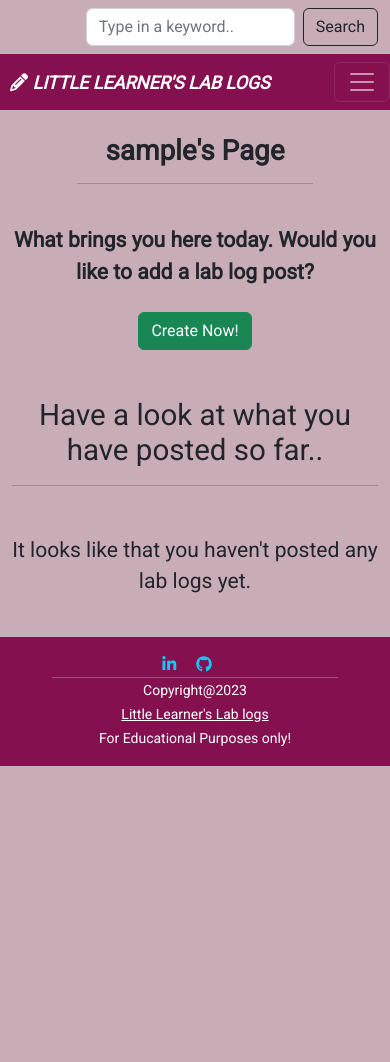
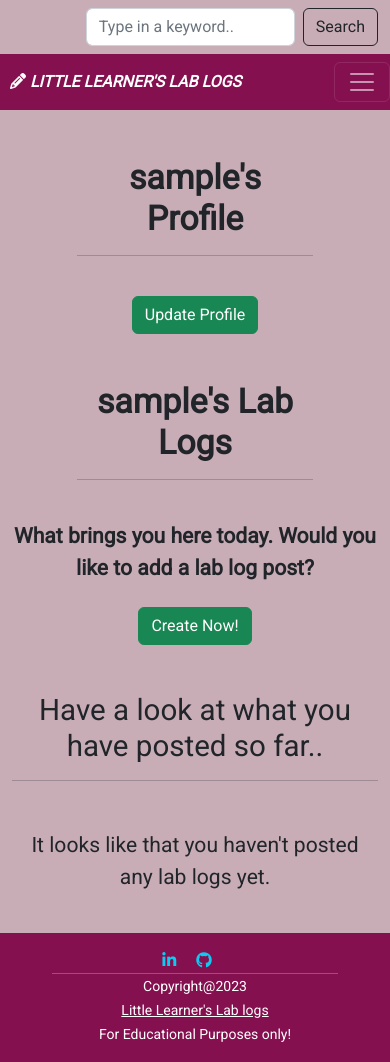
Before and after one commit to RoshnaVakkeel/Little_Learners_Lab_Logs, a Django app: page /my_page/ in a window 390 px wide. Before the commit the page ends 766 px from the top, so only its background shows below. Run offline with Django 3.2, Linux system fonts and the light colour scheme; the visitor is signed in with stand-in values (Sample User, id 1); data that the repository does not hold is empty; some libraries are stand-ins or nearby versions.

Commit message:
Fix responsivenessnes issue in md

```diff
--- a/logs/views.py
+++ b/logs/views.py
@@ -18,7 +18,7 @@ class PostList(generic.ListView):
     model = Post
     queryset = Post.objects.filter(status=1).order_by('-created_on')
     template_name = 'index.html'
-    paginate_by = 3
+    paginate_by = 2
 
 
 class AllPosts(generic.ListView):
--- a/static/css/style.css
+++ b/static/css/style.css
@@ -91,7 +91,7 @@ p {
 @media only screen and (max-width: 800px) {
     .navbar-brand {
         margin-left: 10px;
-        font-size: 120%;
+        font-size: 100%;
         font-weight: 600;
     }
 
@@ -100,7 +100,7 @@ p {
 @media only screen and (max-width: 500px) {
     .navbar-brand {
         margin-left: 10px;
-        font-size: large;
+        font-size: 1em;
         font-weight: 600;
     }
 
@@ -109,12 +109,3 @@ p {
     }
 
 }
-
-
-@media only screen and (max-width: 300px) {
-    .navbar-brand {
-        margin-left: 10px;
-        font-size: 100%;
-        font-weight: 600;
-    }
-}
--- a/templates/my_page.html
+++ b/templates/my_page.html
@@ -7,10 +7,26 @@
 
 <br>
 <div>
-    <div class="container">
+    <div class="container text-center mt-4">
         <div class="row">
             <div class="col-8 offset-2">
-                <h2 class="text-center display-6 fw-bold text-dark" id="user-page"> {{user.username}}'s Page</h2>
+                <h2 class="text-center  fw-bold text-dark" id="user-page"> {{user.username}}'s Profile</h2>
+                <hr>
+            </div>
+        </div>
+
+        <div class="mt-4 mb-5">
+            <a href="{% url 'add-logs' %}" role="button" type="submit"
+                class="btn btn-success btn-block btn-m gradient-custom-4 text-white">
+                Update Profile
+            </a>
+        </div>
+    </div>
+
+    <div class="container mt-4">
+        <div class="row">
+            <div class="col-8 offset-2">
+                <h2 class="text-center fw-bold text-dark" id="user-page"> {{user.username}}'s Lab Logs</h2>
                 <hr>
             </div>
         </div>
@@ -36,21 +52,23 @@
     <div class="container-fluid">
         <div class="row">
             <!-- Lab Log Posts Columns -->
-            <div class="col-12 mt-2 left">
+            <div class="col-11 mx-auto mt-2">
                 <div class="row">
                     <!-- if the user have added post-->
                     {% if post_list|length > 0 %}
                     <!-- loops through the posts have been posted by the logged in user -->
                     {% for post in post_list %}
-                    <div class="col-md-4 my-4 ">
+                    <div class="col-xs-10 col-md-6 col-lg-6  m-4 mx-auto">
                         <div class="card h-100">
                             <div class="card-body">
                                 <div class="image-container text-center">
                                     <div class="col-12 col-lg-12">
                                         {% if "placeholder" in post.image.url %}
-                                        <img class="card-img-top img-fluid w-100 " src="..." alt="image uploaded by the user">
+                                        <img class="card-img-top img-fluid w-100 " src="..."
+                                            alt="image uploaded by the user">
                                         {% else %}
-                                        <img class="card-img-top img-fluid w-100 " src=" {{ post.image.url }}" alt="image uploaded by the user">
+                                        <img class="card-img-top img-fluid w-100 " src=" {{ post.image.url }}"
+                                            alt="image uploaded by the user">
                                         {% endif %}
                                     </div>
                                     <div>
@@ -58,7 +76,7 @@
                                     </div>
                                 </div>
                                 <a href="{% url 'log-details' post.slug %}" class="post-link">
-                                    <h2 class="card-title">{{  post.title }}</h2>
+                                    <h2 class="card-title">{{ post.title }}</h2>
                                 </a>
                                 <p class="card-text">{{ post.description }}</p>
                                 <hr>
```
Also changed, not shown: templates/index.html (+5 -5 lines), templates/lab_logs.html (+8 -8 lines).
